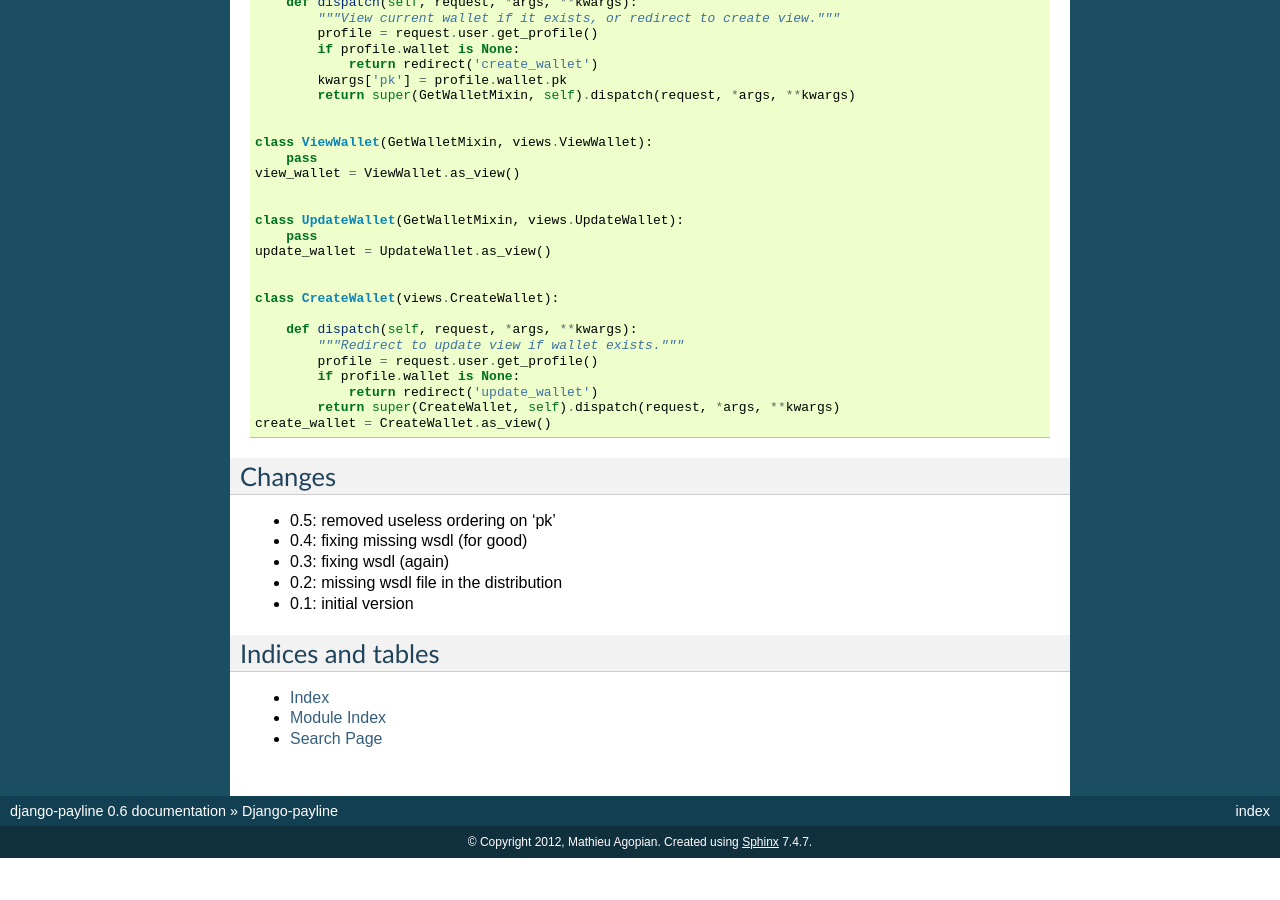
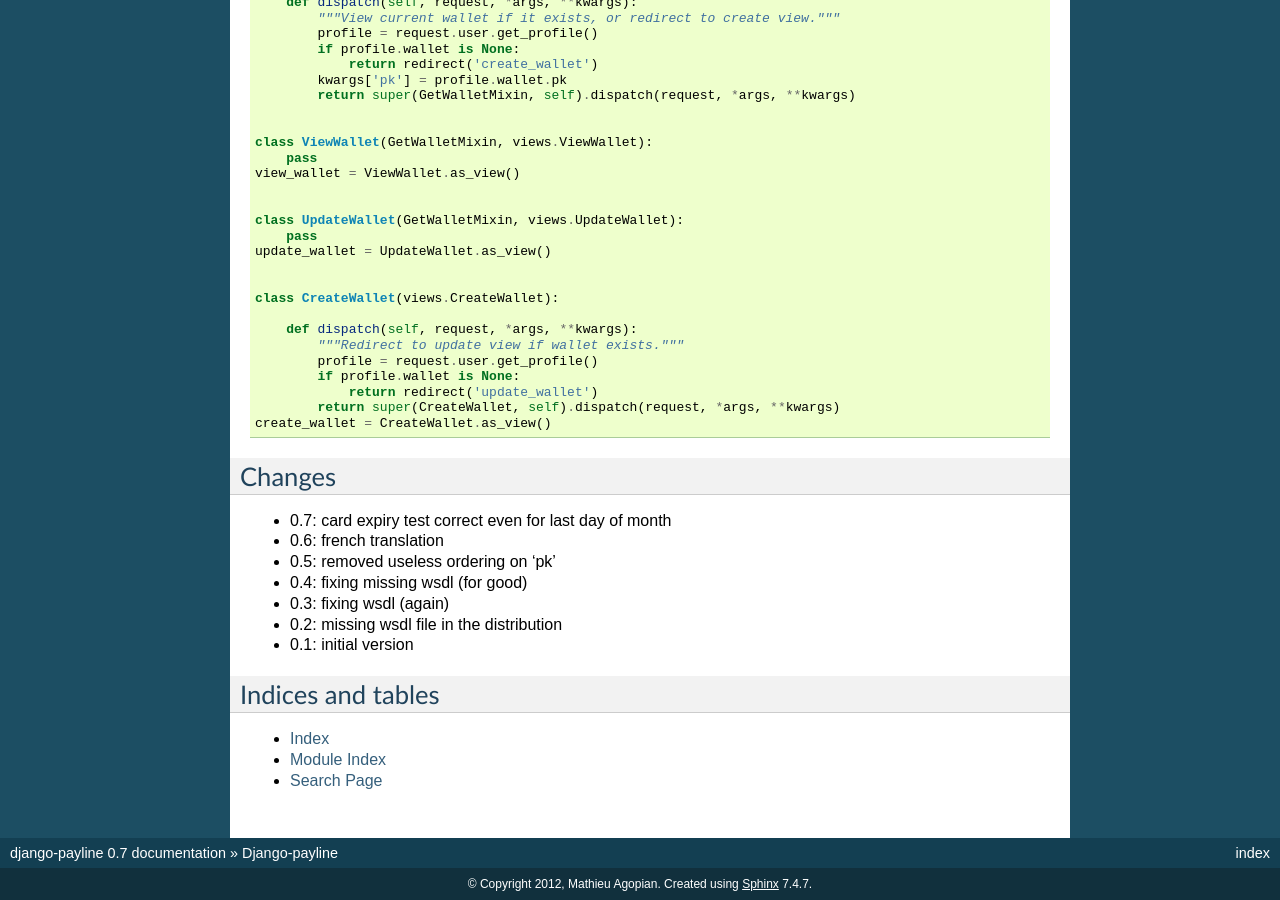
Before and after one commit to magopian/django-payline, a Sphinx documentation site: the page built from docs/index.rst, in a window 1280 px wide and 900 px high, scrolled down 2224 px. Built offline with Sphinx 7.4.7, drawn with Linux system fonts in a browser that asks for light colours; before the commit the page ends 3082 px from its top, so only the background shows below that; some of the changed text lies outside the part shown.

Commit message:
version bump: 0.7

```diff
--- a/docs/index.rst
+++ b/docs/index.rst
@@ -179,6 +179,8 @@ foreign key added to the user's profile, pointing to ``payline.models.Wallet``:
 Changes
 -------
 
+* 0.7: card expiry test correct even for last day of month
+* 0.6: french translation
 * 0.5: removed useless ordering on 'pk'
 * 0.4: fixing missing wsdl (for good)
 * 0.3: fixing wsdl (again)
--- a/payline/__init__.py
+++ b/payline/__init__.py
@@ -1 +1 @@
-__version__ = '0.6'
+__version__ = '0.7'
```
